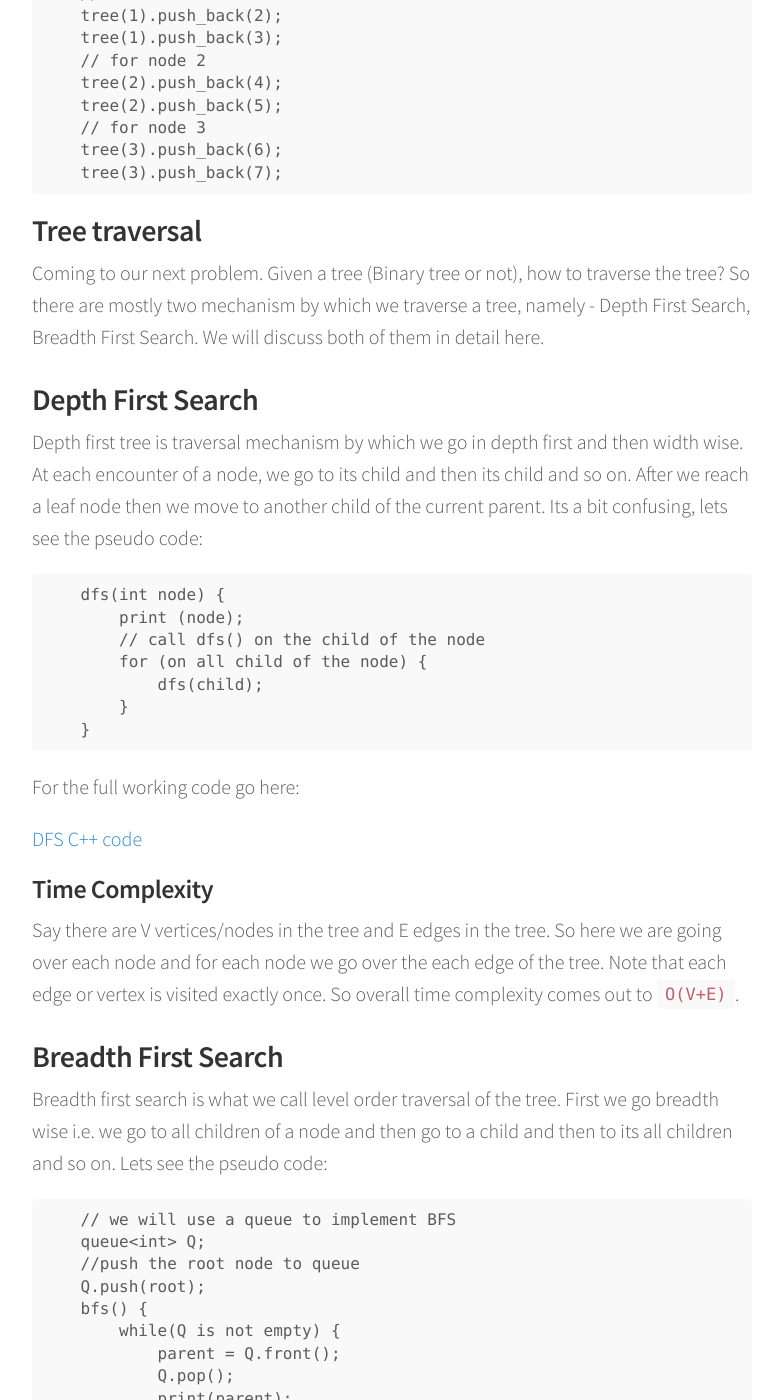
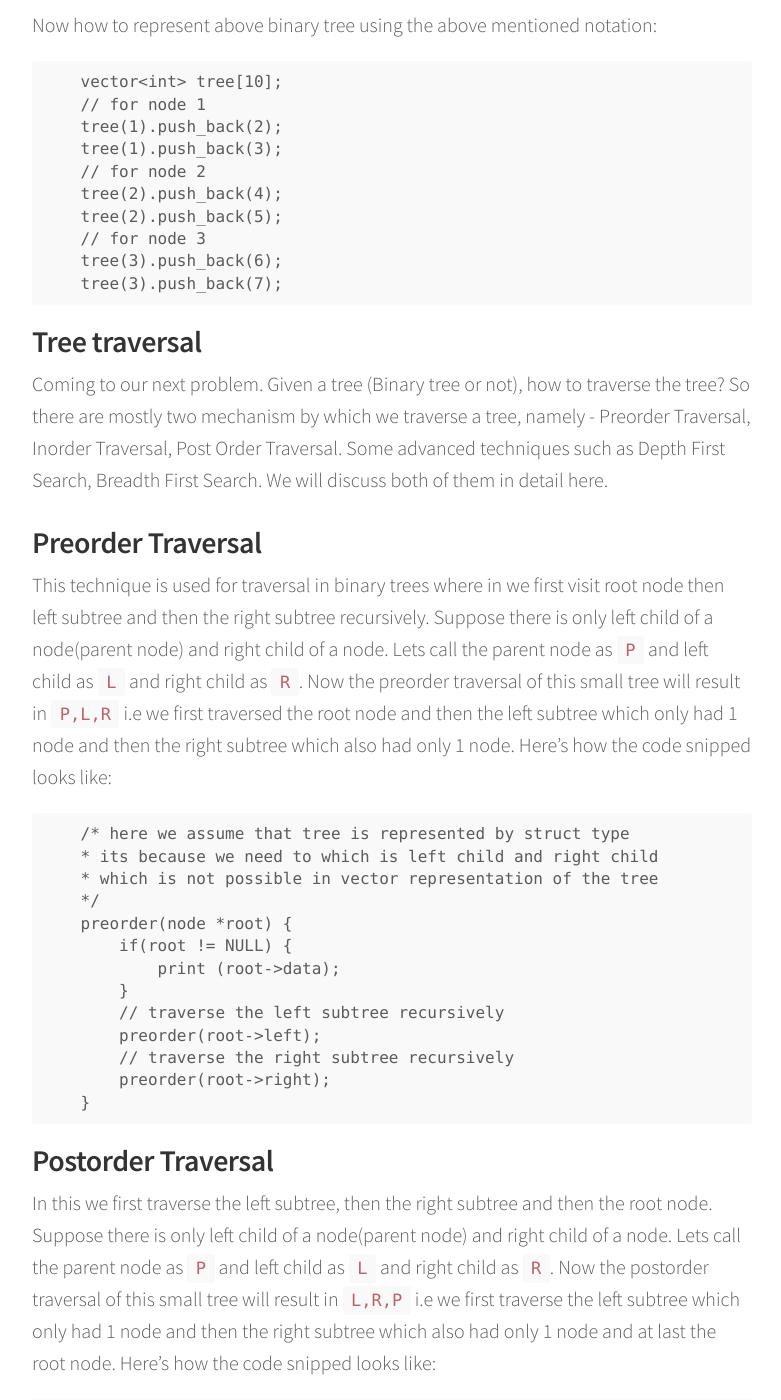
Before and after one commit to dummybyte/blog, a Jekyll site: the page built from _posts/2017-01-01-Trees.md, in a window 1280 px wide and 1400 px high, scrolled down 2098 px. Shown: the whole window, without its empty margins (248-1029 px from the left). Built offline with Jekyll 4.4.1, drawn with Linux system fonts in a browser that asks for light colours; nearby versions of some CDN libraries; comment, search, counter and statistics services are not loaded; some of the changed text lies outside the part shown.

Commit message:
tree traversal updated

````diff
--- a/_posts/2017-01-01-Trees.md
+++ b/_posts/2017-01-01-Trees.md
@@ -10,7 +10,10 @@ share: true
 ## Contents
 - [Trees](#trees)
 - [Representation of a tree](#representation-of-a-tree)
-- [Tree traversal](#tree-traversal)
+- [Tree Traversal](#tree-traversal)
+- [Preorder Traversal](#preorder-traversal)
+- [Postorder Traversal](#postorder-traversal)
+- [Inorder Traversal](#inorder-traversal)
 - [Depth First Search](#depth-first-search)
 - [Breadth First Search](#breadth-first-search)
 
@@ -52,7 +55,63 @@ Now how to represent above binary tree using the above mentioned notation:
 
 ### Tree traversal
 
-Coming to our next problem. Given a tree (Binary tree or not), how to traverse the tree? So there are mostly two mechanism by which we traverse a tree, namely - Depth First Search, Breadth First Search. We will discuss both of them in detail here.
+Coming to our next problem. Given a tree (Binary tree or not), how to traverse the tree? So there are mostly two mechanism by which we traverse a tree, namely - Preorder Traversal, Inorder Traversal, Post Order Traversal. Some advanced techniques such as Depth First Search, Breadth First Search. We will discuss both of them in detail here.
+
+### Preorder Traversal
+
+This technique is used for traversal in binary trees where in we first visit root node then left subtree and then the right subtree recursively. Suppose there is only left child of a node(parent node) and right child of a node. Lets call the parent node as ```P``` and left child as ```L``` and right child as ```R```. Now the preorder traversal of this small tree will result in ```P,L,R``` i.e we first traversed the root node and then the left subtree which only had 1 node and then the right subtree which also had only 1 node. Here's how the code snipped looks like:
+
+```
+    /* here we assume that tree is represented by struct type
+    * its because we need to which is left child and right child
+    * which is not possible in vector representation of the tree
+    */
+    preorder(node *root) {
+        if(root != NULL) {
+            print (root->data);
+        }
+        // traverse the left subtree recursively
+        preorder(root->left);
+        // traverse the right subtree recursively
+        preorder(root->right);
+    }
+```
+
+### Postorder Traversal
+
+In this we first traverse the left subtree, then the right subtree and then the root node. Suppose there is only left child of a node(parent node) and right child of a node. Lets call the parent node as ```P``` and left child as ```L``` and right child as ```R```. Now the postorder traversal of this small tree will result in ```L,R,P``` i.e we first traverse the left subtree which only had 1 node and then the right subtree which also had only 1 node and at last the root node. Here's how the code snipped looks like:
+
+```
+    postorder(node *root) {
+        //traverse the left subtree recursively
+        postorder(root->left)
+        // traverse the right subtree recursively
+        postorder(root->right)
+        if(root != NULL) {
+            print (root->data);
+        }
+    }
+```
+
+### Inorder Traversal
+
+In this we first the left subtree and then the root node then the right subtree. Suppose there is only left child of a node(parent node) and right child of a node. Lets call the parent node as ```P``` and left child as ```L``` and right child as ```R```. Now the inorder traversal of this small tree will result in ```L,P,R``` i.e we first traverse the left subtree which only had 1 node and then the root node and then the right subtree which also had only 1 node. Here's how the code snipped looks like:
+
+```
+    inorder(node *root) {
+        //traverse the left subtree recursively
+        inorder(root->left)
+        if(root != NULL) {
+            print (root->data);
+        }
+        // traverse the right subtree recursively
+        inorder(root->right)
+    }
+```
+
+**Note:** The above three tree traversal are only for binary trees. For full working code, go to the below link:
+
+[Tree Traversal](https://github.com/dummybyte/CodeBlog/blob/master/TreeTraversal.cpp)
 
 ### Depth First Search
 
````
